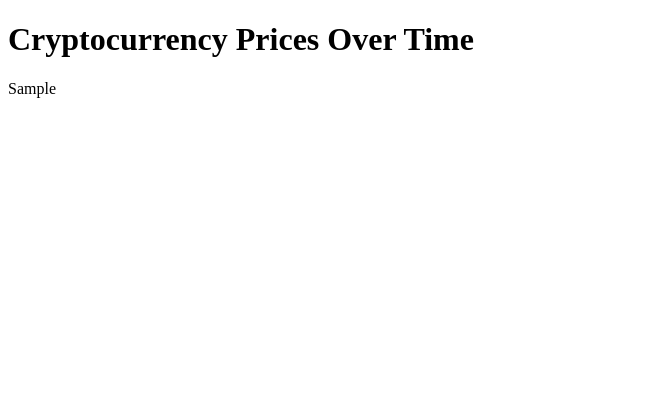
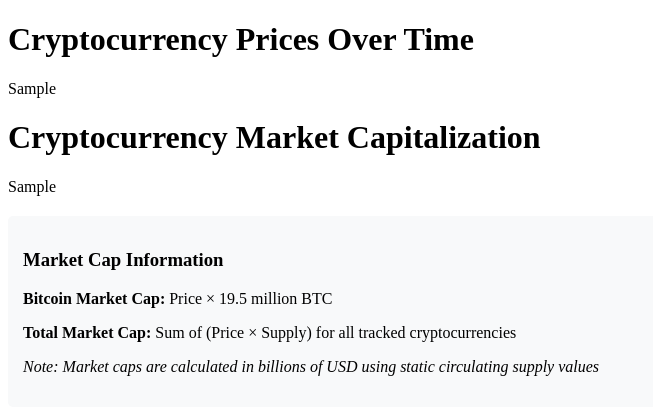
Before and after one commit to constantinbender51-cmyk/Workspace, a Flask app: template templates/index.html in a window 1280 px wide. Shown: the top 415 px of the page, without its empty margins (0-653 px from the left). Run offline with Flask 3, Linux system fonts and the light colour scheme; the template is opened without the code that fills it: most values are stand-ins (such as "Sample title", 1, 10 or a date in 2020).

Commit message:
AI Update to templates/index.html

```diff
--- a/templates/index.html
+++ b/templates/index.html
@@ -1,12 +1,24 @@
 <!DOCTYPE html>
 <html>
 <head>
-    <title>Cryptocurrency Prices</title>
+    <title>Cryptocurrency Prices & Market Caps</title>
 </head>
 <body>
     <h1>Cryptocurrency Prices Over Time</h1>
     <div>
-        {{ graph_html | safe }}
+        {{ prices_graph_html | safe }}
+    </div>
+
+    <h1>Cryptocurrency Market Capitalization</h1>
+    <div>
+        {{ market_cap_graph_html | safe }}
+    </div>
+
+    <div style="margin-top: 20px; padding: 15px; background-color: #f8f9fa; border-radius: 5px;">
+        <h3>Market Cap Information</h3>
+        <p><strong>Bitcoin Market Cap:</strong> Price × 19.5 million BTC</p>
+        <p><strong>Total Market Cap:</strong> Sum of (Price × Supply) for all tracked cryptocurrencies</p>
+        <p><em>Note: Market caps are calculated in billions of USD using static circulating supply values</em></p>
     </div>
 </body>
 </html>
```
